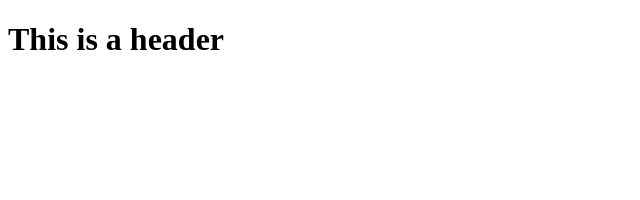
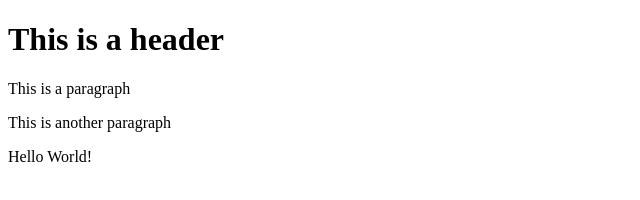
Before and after one commit to reemasabatin/git-test, a website: page index.html in a window 1280 px wide. Shown: the whole page, without its empty margins (0-640 px from the left). Drawn offline with Linux system fonts and the light colour scheme.

Commit message:
Using NPM

```diff
--- a/index.html
+++ b/index.html
@@ -2,5 +2,8 @@
 <html>
     <body>
         <h1>This is a header</h1>
+        <p>This is a paragraph</p>
+        <p>This is another paragraph</p>
+        <p>Hello World!</p>
     </body>
 </html>
```
Also changed, not shown: package.json (+165 -6 lines), 2 other files.
